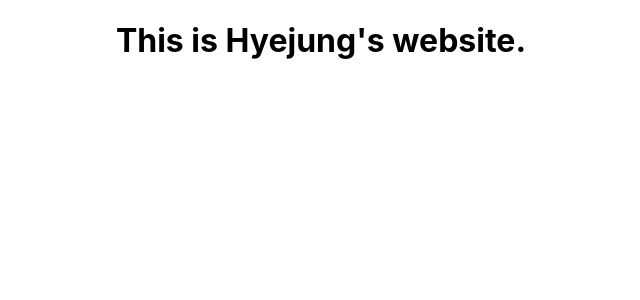
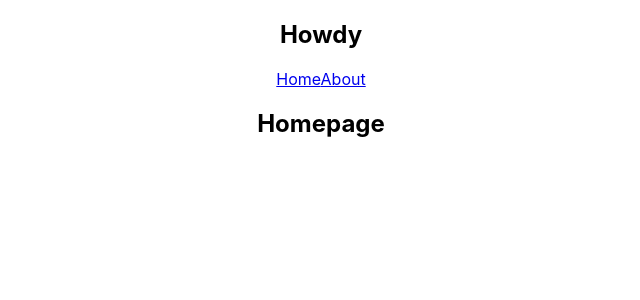
Before and after one commit to howdyhyejung/portfolio, a React (Create React App) app: page / in a window 1280 px wide. Shown: the top 300 px of the page, without its empty margins (319-959 px from the left). Built offline with nearby package versions, Linux system fonts and the light colour scheme.

Commit message:
Multiple Components

```diff
--- a/src/App.js
+++ b/src/App.js
@@ -1,9 +1,15 @@
 import './App.css';
+import Navbar from './Navbar';
+import Home from './Home';
 
 function App() {
+
   return (
     <div className="App">
-        <h1>This is Hyejung's website.</h1>
+      <Navbar />
+      <div className="content">
+        <Home />
+      </div>
     </div>
   );
 }
--- /dev/null
+++ b/src/Home.js
@@ -0,0 +1,9 @@
+const Home = () => {
+    return (
+        <div className="home">
+            <h2>Homepage</h2>
+        </div>
+     );
+}
+
+export default Home;
--- /dev/null
+++ b/src/Navbar.js
@@ -0,0 +1,13 @@
+const Navbar = () => {
+    return (
+        <nav className="navbar">
+            <h1>Howdy</h1>
+            <div className="links">
+                <a href="/">Home</a>
+                <a href="/about">About</a>
+            </div>
+        </nav>
+     );
+}
+
+export default Navbar;
```
Also changed, not shown: 1 other file (tests, documents, lock files or other folders).
